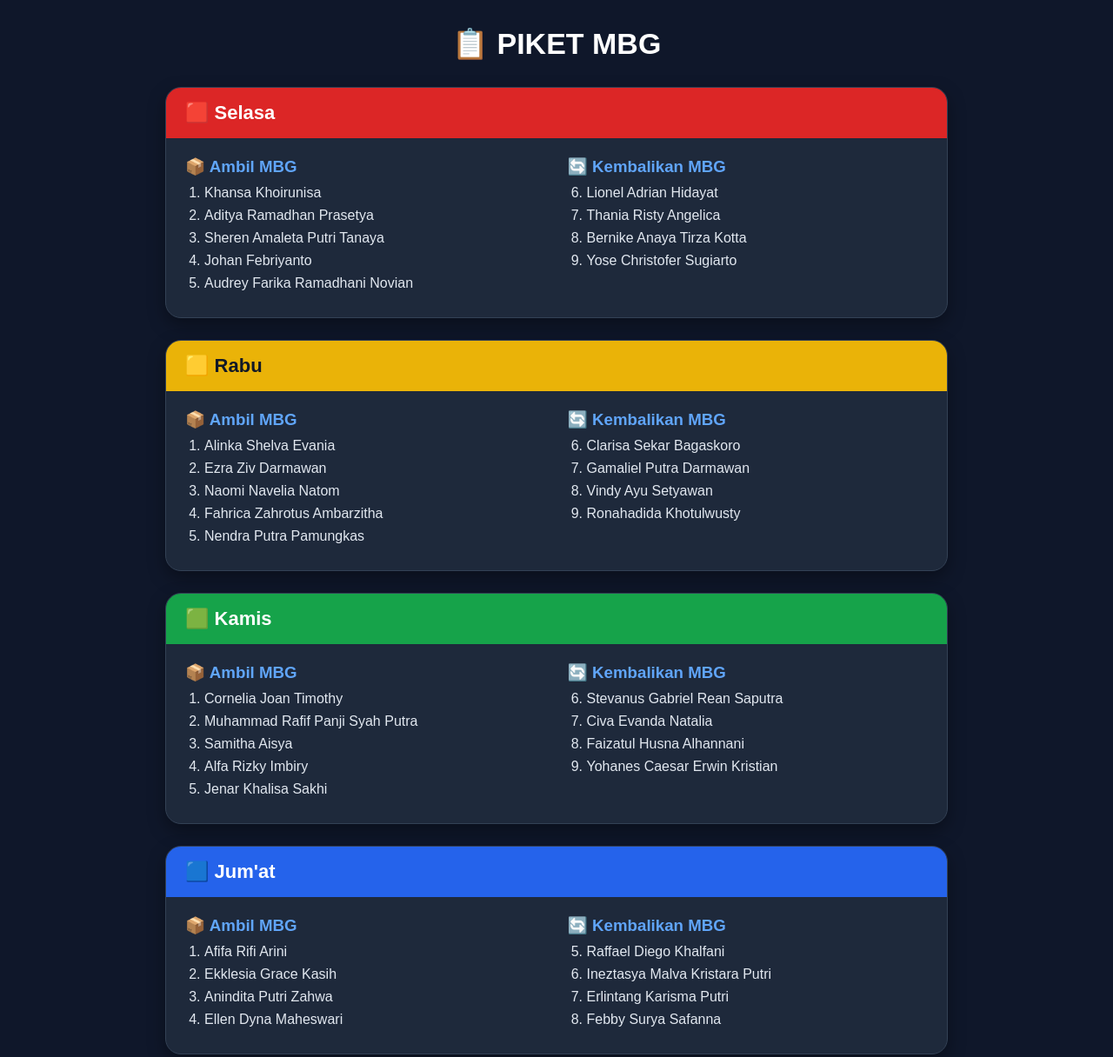
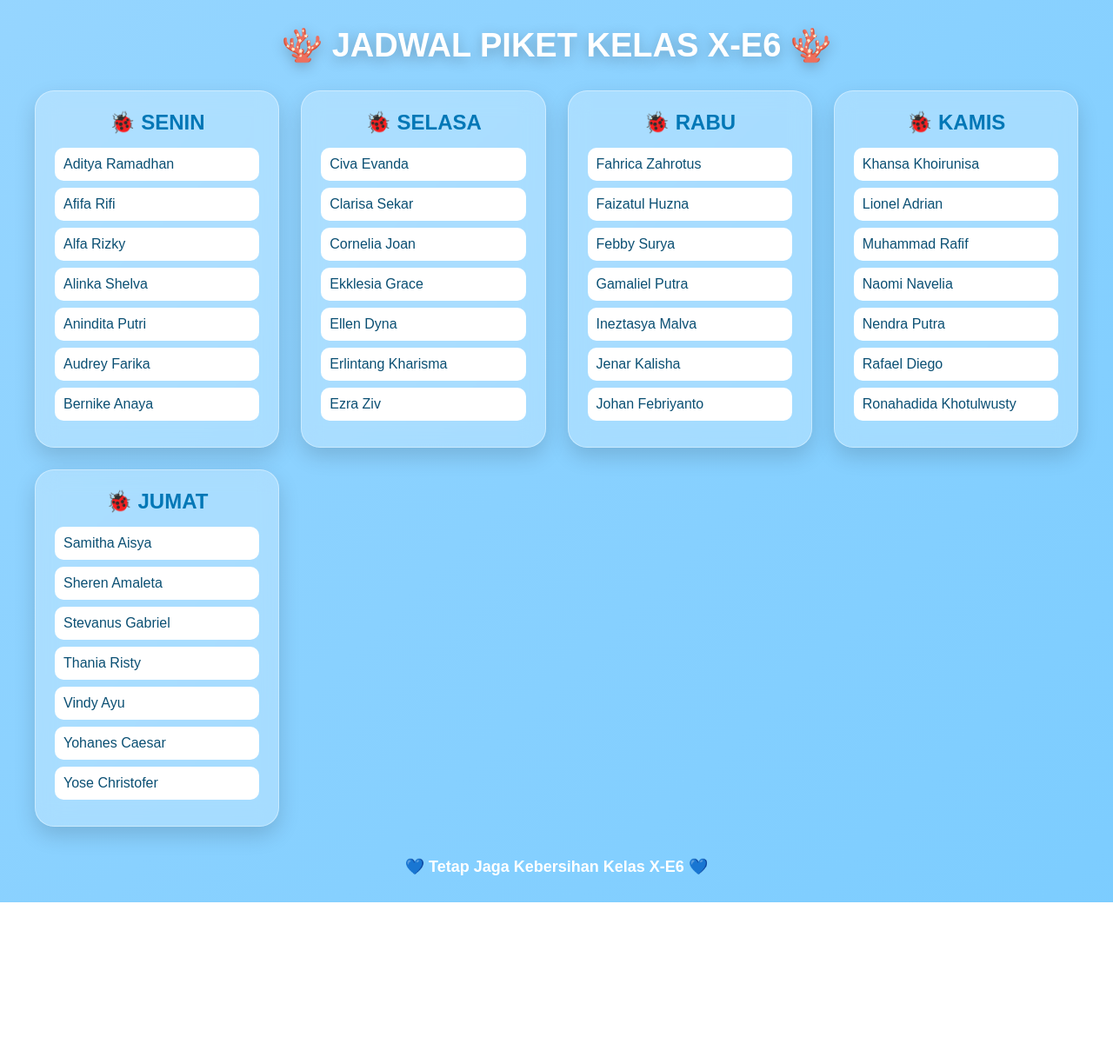
Before and after one commit to SMALISXE6/jadwalpiket, a plain HTML site: page index.html in a window 1280 px wide. Shown: the whole page at 87% size. After the commit the page ends 1038 px from the top, so only its background shows below. Drawn offline with Linux system fonts and the light colour scheme.

Commit message:
Update index.html

```diff
--- a/index.html
+++ b/index.html
@@ -3,199 +3,190 @@
 <head>
 <meta charset="UTF-8">
 <meta name="viewport" content="width=device-width, initial-scale=1.0">
-<title>PIKET DAN TUGAS MBG</title>
+<title>Jadwal Piket Kelas X-E6</title>
 
 <style>
 *{
     margin:0;
     padding:0;
     box-sizing:border-box;
-    font-family:Arial,Helvetica,sans-serif;
+    font-family:'Poppins',sans-serif;
 }
 
 body{
-    background:#0f172a;
-    color:#f8fafc;
+    background:linear-gradient(135deg,#c7f2ff,#9ed8ff,#6bc7ff);
+    background-size:400% 400%;
+    animation:bg 10s ease infinite;
     padding:30px;
 }
 
+@keyframes bg{
+    0%{background-position:0% 50%;}
+    50%{background-position:100% 50%;}
+    100%{background-position:0% 50%;}
+}
+
 .container{
-    max-width:900px;
+    max-width:1200px;
     margin:auto;
 }
 
 h1{
     text-align:center;
-    color:#fff;
+    color:white;
     margin-bottom:30px;
-    font-size:34px;
+    font-size:38px;
+    text-shadow:0 4px 15px rgba(0,0,0,.25);
+}
+
+.grid{
+    display:grid;
+    grid-template-columns:repeat(auto-fit,minmax(260px,1fr));
+    gap:25px;
 }
 
 .card{
-    background:#1e293b;
-    border:1px solid #334155;
-    border-radius:18px;
-    overflow:hidden;
-    box-shadow:0 8px 20px rgba(0,0,0,.35);
-    margin-bottom:25px;
+    background:rgba(255,255,255,.25);
+    backdrop-filter:blur(12px);
+    border-radius:22px;
+    padding:22px;
+    border:1px solid rgba(255,255,255,.4);
+    box-shadow:0 10px 25px rgba(0,0,0,.15);
+    transition:.4s;
+    animation:fade .8s ease;
 }
 
-.header{
-    color:#fff;
-    padding:16px 22px;
-    font-size:22px;
-    font-weight:bold;
+.card:hover{
+    transform:translateY(-10px) scale(1.04);
+    box-shadow:0 20px 40px rgba(0,140,255,.4);
+    background:rgba(255,255,255,.4);
 }
 
-.red{background:#dc2626;}
-.yellow{background:#eab308;color:#111827;}
-.green{background:#16a34a;}
-.blue{background:#2563eb;}
-
-.content{
-    display:grid;
-    grid-template-columns:1fr 1fr;
-    gap:25px;
-    padding:22px;
+@keyframes fade{
+    from{
+        opacity:0;
+        transform:translateY(40px);
+    }
+    to{
+        opacity:1;
+        transform:translateY(0);
+    }
 }
 
-.section h3{
-    color:#60a5fa;
-    margin-bottom:10px;
+.card h2{
+    text-align:center;
+    color:#0077b6;
+    margin-bottom:15px;
+    font-size:24px;
 }
 
-ol{
-    padding-left:22px;
+ul{
+    list-style:none;
 }
 
 li{
+    background:white;
     margin:8px 0;
-    color:#e2e8f0;
+    padding:10px;
+    border-radius:10px;
+    transition:.3s;
+    color:#0a4f73;
+    font-weight:500;
 }
 
-@media(max-width:700px){
-    .content{
-        grid-template-columns:1fr;
-    }
+li:hover{
+    background:#87d8ff;
+    color:white;
+    transform:translateX(8px);
+}
 
-    h1{
-        font-size:28px;
-    }
-
-    .header{
-        font-size:18px;
-    }
+.footer{
+    margin-top:35px;
+    text-align:center;
+    color:white;
+    font-weight:bold;
+    font-size:18px;
 }
 </style>
+
 </head>
-
 <body>
 
 <div class="container">
 
-<h1>📋 PIKET MBG</h1>
+<h1>🪸 JADWAL PIKET KELAS X-E6 🪸</h1>
+
+<div class="grid">
 
 <div class="card">
-<div class="header red">🟥 Selasa</div>
-<div class="content">
-<div class="section">
-<h3>📦 Ambil MBG</h3>
-<ol>
-<li>Khansa Khoirunisa</li>
-<li>Aditya Ramadhan Prasetya</li>
-<li>Sheren Amaleta Putri Tanaya</li>
-<li>Johan Febriyanto</li>
-<li>Audrey Farika Ramadhani Novian</li>
-</ol>
-</div>
-
-<div class="section">
-<h3>🔄 Kembalikan MBG</h3>
-<ol start="6">
-<li>Lionel Adrian Hidayat</li>
-<li>Thania Risty Angelica</li>
-<li>Bernike Anaya Tirza Kotta</li>
-<li>Yose Christofer Sugiarto</li>
-</ol>
-</div>
-</div>
+<h2>🐞 SENIN</h2>
+<ul>
+<li>Aditya Ramadhan</li>
+<li>Afifa Rifi</li>
+<li>Alfa Rizky</li>
+<li>Alinka Shelva</li>
+<li>Anindita Putri</li>
+<li>Audrey Farika</li>
+<li>Bernike Anaya</li>
+</ul>
 </div>
 
 <div class="card">
-<div class="header yellow">🟨 Rabu</div>
-<div class="content">
-<div class="section">
-<h3>📦 Ambil MBG</h3>
-<ol>
-<li>Alinka Shelva Evania</li>
-<li>Ezra Ziv Darmawan</li>
-<li>Naomi Navelia Natom</li>
-<li>Fahrica Zahrotus Ambarzitha</li>
-<li>Nendra Putra Pamungkas</li>
-</ol>
-</div>
-
-<div class="section">
-<h3>🔄 Kembalikan MBG</h3>
-<ol start="6">
-<li>Clarisa Sekar Bagaskoro</li>
-<li>Gamaliel Putra Darmawan</li>
-<li>Vindy Ayu Setyawan</li>
-<li>Ronahadida Khotulwusty</li>
-</ol>
-</div>
-</div>
+<h2>🐞 SELASA</h2>
+<ul>
+<li>Civa Evanda</li>
+<li>Clarisa Sekar</li>
+<li>Cornelia Joan</li>
+<li>Ekklesia Grace</li>
+<li>Ellen Dyna</li>
+<li>Erlintang Kharisma</li>
+<li>Ezra Ziv</li>
+</ul>
 </div>
 
 <div class="card">
-<div class="header green">🟩 Kamis</div>
-<div class="content">
-<div class="section">
-<h3>📦 Ambil MBG</h3>
-<ol>
-<li>Cornelia Joan Timothy</li>
-<li>Muhammad Rafif Panji Syah Putra</li>
-<li>Samitha Aisya</li>
-<li>Alfa Rizky Imbiry</li>
-<li>Jenar Khalisa Sakhi</li>
-</ol>
-</div>
-
-<div class="section">
-<h3>🔄 Kembalikan MBG</h3>
-<ol start="6">
-<li>Stevanus Gabriel Rean Saputra</li>
-<li>Civa Evanda Natalia</li>
-<li>Faizatul Husna Alhannani</li>
-<li>Yohanes Caesar Erwin Kristian</li>
-</ol>
-</div>
-</div>
+<h2>🐞 RABU</h2>
+<ul>
+<li>Fahrica Zahrotus</li>
+<li>Faizatul Huzna</li>
+<li>Febby Surya</li>
+<li>Gamaliel Putra</li>
+<li>Ineztasya Malva</li>
+<li>Jenar Kalisha</li>
+<li>Johan Febriyanto</li>
+</ul>
 </div>
 
 <div class="card">
-<div class="header blue">🟦 Jum'at</div>
-<div class="content">
-<div class="section">
-<h3>📦 Ambil MBG</h3>
-<ol>
-<li>Afifa Rifi Arini</li>
-<li>Ekklesia Grace Kasih</li>
-<li>Anindita Putri Zahwa</li>
-<li>Ellen Dyna Maheswari</li>
-</ol>
+<h2>🐞 KAMIS</h2>
+<ul>
+<li>Khansa Khoirunisa</li>
+<li>Lionel Adrian</li>
+<li>Muhammad Rafif</li>
+<li>Naomi Navelia</li>
+<li>Nendra Putra</li>
+<li>Rafael Diego</li>
+<li>Ronahadida Khotulwusty</li>
+</ul>
 </div>
 
-<div class="section">
-<h3>🔄 Kembalikan MBG</h3>
-<ol start="5">
-<li>Raffael Diego Khalfani</li>
-<li>Ineztasya Malva Kristara Putri</li>
-<li>Erlintang Karisma Putri</li>
-<li>Febby Surya Safanna</li>
-</ol>
+<div class="card">
+<h2>🐞 JUMAT</h2>
+<ul>
+<li>Samitha Aisya</li>
+<li>Sheren Amaleta</li>
+<li>Stevanus Gabriel</li>
+<li>Thania Risty</li>
+<li>Vindy Ayu</li>
+<li>Yohanes Caesar</li>
+<li>Yose Christofer</li>
+</ul>
 </div>
+
 </div>
+
+<div class="footer">
+💙 Tetap Jaga Kebersihan Kelas X-E6 💙
 </div>
 
 </div>
```
